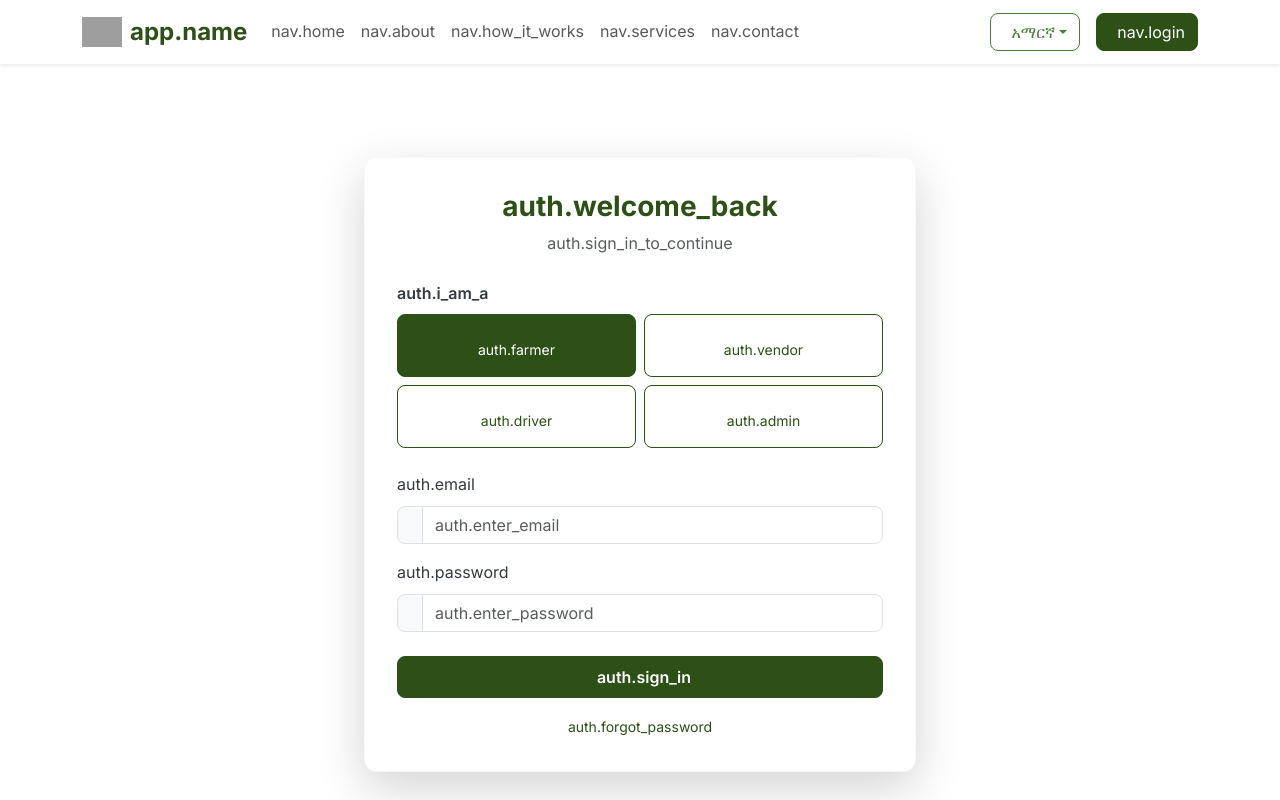
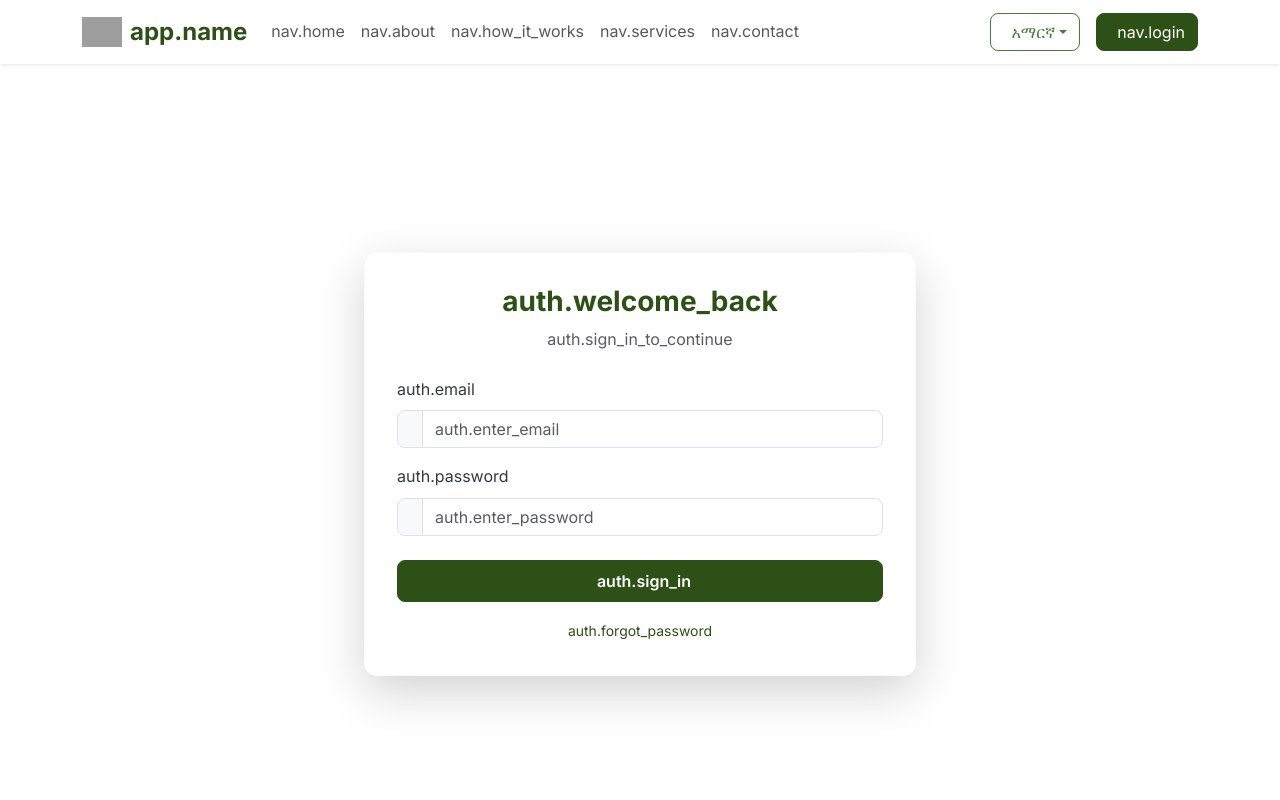
Before and after one commit to cherab19/agri-tech-platform, a React (Vite) app in the folder frontend/: page /login in a window 1280 px wide. Shown: the top 800 px of the page. Built offline with nearby package versions, Linux system fonts and the light colour scheme; grey boxes are pictures that could not be loaded.

Commit message:
error resolved

```diff
--- a/frontend/src/components/common/Auth/LoginForm.jsx
+++ b/frontend/src/components/common/Auth/LoginForm.jsx
@@ -65,35 +65,6 @@ const LoginForm = () => {
             {error}
           </div>
         )}
-
-        {/* User Type Selection */}
-        <div className="mb-4">
-          <label className="form-label fw-semibold">
-            {t('auth.i_am_a', 'I am a')}
-          </label>
-          <div className="row g-2">
-            {userTypes.map((type) => (
-              <div key={type.value} className="col-6">
-                <input
-                  type="radio"
-                  className="btn-check"
-                  name="userType"
-                  id={`userType-${type.value}`}
-                  value={type.value}
-                  checked={formData.userType === type.value}
-                  onChange={handleChange}
-                />
-                <label
-                  className="btn btn-outline-primary w-100 d-flex flex-column align-items-center py-3"
-                  htmlFor={`userType-${type.value}`}
-                >
-                  <i className={`${type.icon} mb-2 fs-5`}></i>
-                  <span className="small">{type.label}</span>
-                </label>
-              </div>
-            ))}
-          </div>
-        </div>
 
         {/* Email Field */}
         <div className="mb-3">
--- a/frontend/src/components/common/Header/LanguageSwitcher.jsx
+++ b/frontend/src/components/common/Header/LanguageSwitcher.jsx
@@ -27,7 +27,6 @@ const LanguageSwitcher = () => {
               }`}
               onClick={() => changeLanguage(lang.code)}
             >
-              <span className="me-2">{getLanguageFlag(lang.code)}</span>
               <div className="d-flex flex-column">
                 <span>{lang.nativeName}</span>
                 <small className="text-muted">{lang.name}</small>
@@ -43,15 +42,6 @@ const LanguageSwitcher = () => {
   )
 }
 
-// Helper function to get flag emoji for each language
-const getLanguageFlag = (languageCode) => {
-  const flags = {
-    en: '🇺🇸', // English - US flag
-    am: '🇪🇹', // Amharic - Ethiopia flag
-    om: '🇪🇹', // Afaan Oromo - Ethiopia flag
-    so: '🇸🇴', // Somali - Somalia flag
-  }
-  return flags[languageCode] || '🌐'
-}
+// Flags removed to present language names only
 
 export default LanguageSwitcher
--- a/frontend/src/components/landing/ContactSection.jsx
+++ b/frontend/src/components/landing/ContactSection.jsx
@@ -23,32 +23,62 @@ const ContactSection = () => {
     { value: 'other', label: t('contact.other', 'Other') }
   ]
 
+// Create icon components first
+const LocationIcon = () => (
+  <svg width="24" height="24" viewBox="0 0 24 24" fill="#E74C3C">
+    <path d="M12 2C8.13 2 5 5.13 5 9c0 5.25 7 13 7 13s7-7.75 7-13c0-3.87-3.13-7-7-7zm0 9.5c-1.38 0-2.5-1.12-2.5-2.5s1.12-2.5 2.5-2.5 2.5 1.12 2.5 2.5-1.12 2.5-2.5 2.5z"/>
+  </svg>
+);
+
+const PhoneIcon = () => (
+  <svg width="24" height="24" viewBox="0 0 24 24" fill="#27AE60">
+    <path d="M6.62 10.79c1.44 2.83 3.76 5.14 6.59 6.59l2.2-2.2c.27-.27.67-.36 1.02-.24 1.12.37 2.33.57 3.57.57.55 0 1 .45 1 1V20c0 .55-.45 1-1 1-9.39 0-17-7.61-17-17 0-.55.45-1 1-1h3.5c.55 0 1 .45 1 1 0 1.25.2 2.45.57 3.57.11.35.03.74-.25 1.02l-2.2 2.2z"/>
+  </svg>
+);
+
+const EmailIcon = () => (
+  <svg width="24" height="24" viewBox="0 0 24 24" fill="#2980B9">
+    <path d="M20 4H4c-1.1 0-1.99.9-1.99 2L2 18c0 1.1.9 2 2 2h16c1.1 0 2-.9 2-2V6c0-1.1-.9-2-2-2zm0 4l-8 5-8-5V6l8 5 8-5v2z"/>
+  </svg>
+);
+
+const ClockIcon = () => (
+  <svg width="24" height="24" viewBox="0 0 24 24" fill="#8E44AD">
+    <path d="M11.99 2C6.47 2 2 6.48 2 12s4.47 10 9.99 10C17.52 22 22 17.52 22 12S17.52 2 11.99 2zM12 20c-4.42 0-8-3.58-8-8s3.58-8 8-8 8 3.58 8 8-3.58 8-8 8zm.5-13H11v6l5.25 3.15.75-1.23-4.5-2.67z"/>
+  </svg>
+);
+
+// Then use them in your array
 const contactMethods = [
   {
-      icon: 'fas fa-map-marker-alt',
+    icon: LocationIcon,
     title: t('contact.visit_us', 'Visit Us'),
-      details: t('contact.visit_address', 'Bole Road, Addis Ababa, Ethiopia'),
-      link: '#'
+    details: t('contact.visit_address', 'Dire Dawa, Ethiopia'),
+    link: '#',
+    color: '#E74C3C'
   },
   {
-      icon: 'fas fa-phone',
+    icon: PhoneIcon,
     title: t('contact.call_us', 'Call Us'),
     details: '+251 911 234 567',
-      link: 'tel:+251911234567'
+    link: 'tel:+251911234567',
+    color: '#27AE60'
   },
   {
-      icon: 'fas fa-envelope',
+    icon: EmailIcon,
     title: t('contact.email_us', 'Email Us'),
     details: 'info@agaragritech.com',
-      link: 'mailto:info@agaragritech.com'
+    link: 'mailto:info@agaragritech.com',
+    color: '#2980B9'
   },
   {
-      icon: 'fas fa-clock',
+    icon: ClockIcon,
     title: t('contact.working_hours', 'Working Hours'),
     details: t('contact.hours_details', 'Mon - Fri: 8:00 AM - 6:00 PM'),
-      link: '#'
+    link: '#',
+    color: '#8E44AD'
   }
-  ]
+];
 
 const handleChange = (e) => {
   const { name, value } = e.target
@@ -110,7 +140,11 @@ const ContactSection = () => {
               {contactMethods.map((method, index) => (
                 <div key={index} className="contact-method mb-4">
                       <div className="method-icon d-inline-flex align-items-center justify-content-center bg-primary rounded-circle me-3">
-                    <i className={method.icon}></i>
+                        {(() => {
+                          const Icon = method.icon
+                          // If icon is a React component (function), render it. Otherwise render as class name (font icon)
+                          return typeof Icon === 'function' ? <Icon /> : <i className={Icon}></i>
+                        })()}
                       </div>
                   <div className="method-content">
                     <h6 className="method-title fw-semibold mb-1 text-white">
@@ -125,27 +159,6 @@ const ContactSection = () => {
                   </div>
                 </div>
               ))}
-
-              {/* Social Media */}
-              <div className="social-media mt-5">
-                <h6 className="fw-semibold mb-3 text-white">
-                  {t('contact.follow_us', 'Follow Us')}
-                </h6>
-                <div className="d-flex gap-3">
-                  <a href="https://facebook.com" className="social-link">
-                    <i className="fab fa-facebook-f"></i>
-                  </a>
-                  <a href="https://telegram.org" className="social-link">
-                    <i className="fab fa-telegram"></i>
-                  </a>
-                  <a href="https://twitter.com" className="social-link">
-                    <i className="fab fa-twitter"></i>
-                  </a>
-                  <a href="https://instagram.com" className="social-link">
-                    <i className="fab fa-instagram"></i>
-                  </a>
-                </div>
-              </div>
             </div>
           </div>
 
--- a/frontend/src/components/landing/HowItWorks.jsx
+++ b/frontend/src/components/landing/HowItWorks.jsx
@@ -90,9 +90,6 @@ const HowItWorks = () => {
         {/* Section Header */}
         <div className="row justify-content-center text-center mb-5">
           <div className="col-lg-8">
-            <h2 className="section-title fw-bold mb-3">
-              {t('how_it_works.how_it_works', 'How Agar Agritech Works')}
-            </h2>
             <p className="section-subtitle lead text-muted">
               {t('how_it_works.process_description', 'A simple, efficient process that connects farmers directly with vendors through our digital platform.')}
             </p>
```
Lines whose indentation alone changed are shown as unchanged.
